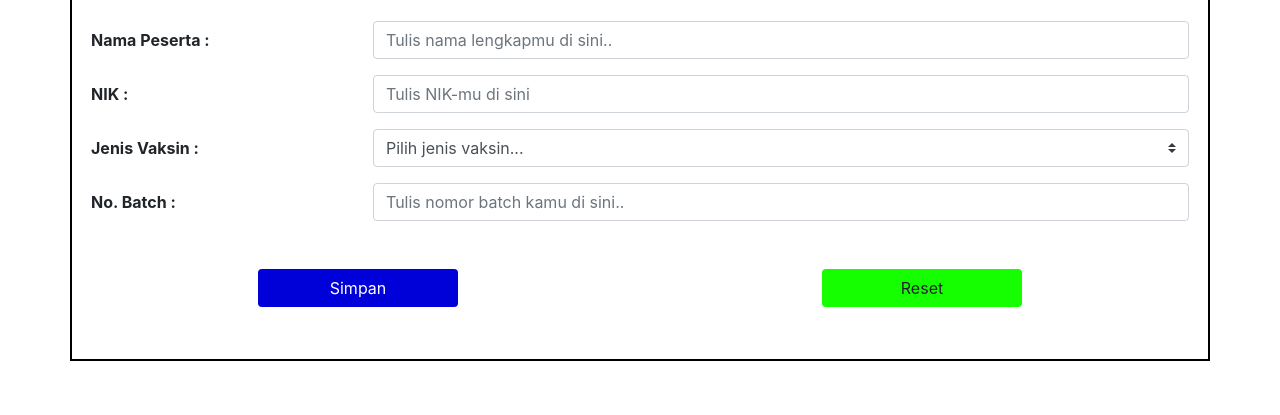
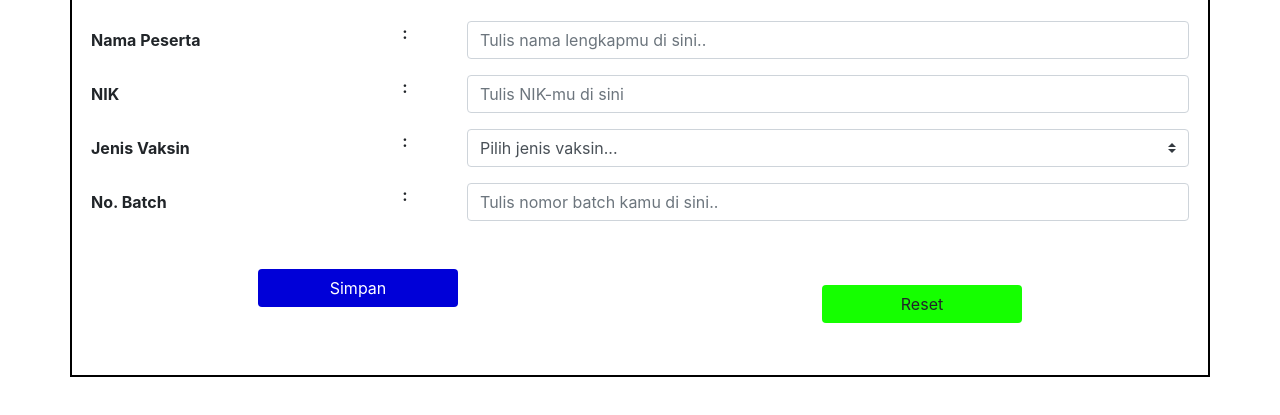
Before and after one commit to MrWaradana/ETS-PWEB-A, a plain HTML site: page A_5026201084_D.html in a window 1280 px wide. Shown: the part 205-620 px from the top of the page. Drawn offline with nearby package versions, Linux system fonts and the light colour scheme.

Commit message:
change : column

```diff
--- a/A_5026201084_D.html
+++ b/A_5026201084_D.html
@@ -39,8 +39,11 @@
 
                 <!-- input nama -->
                 <div class="form-group row">
-                  <label for="nama" class="col-md-3 col-form-label"><strong> Nama Peserta :</strong></label>
-                  <div class="col-md-9">
+                  <label for="nama" class="col-md-3 col-form-label"><strong> Nama Peserta <span class="d-md-none d-inline">:</span></strong></label>
+                  <div class="col-1 text-center d-md-inline d-none">
+                    <strong>:</strong>
+                  </div>
+                  <div class="col-md-8">
                       <input type="text" class="form-control" id="nama" placeholder="Tulis nama lengkapmu di sini.." required minlength="10" pattern="[a-zA-z][a-zA-z\s]*">
                       <div class="valid-feedback">
                         Sudah benar!
@@ -53,8 +56,11 @@
 
                 <!-- input NIK -->
                 <div class="form-group row">
-                  <label for="nik" class="col-md-3 col-form-label"><strong> NIK : </strong></label>
-                  <div class="col-md-9">
+                  <label for="nik" class="col-md-3 col-form-label"><strong>NIK <span class="d-md-none d-inline">:</span></strong></label>
+                  <div class="col-1 text-center  d-md-inline d-none">
+                    <strong>:</strong>
+                  </div>
+                  <div class="col-md-8">
                       <input type="text" class="form-control" id="nik" placeholder="Tulis NIK-mu di sini" required pattern="[0-9]*" minlength="16" maxlength="16">
                       <div class="valid-feedback">
                         Sudah benar!
@@ -67,8 +73,11 @@
 
                 <!-- select vaksin -->
                 <div class="form-group row">
-                  <label for="vaksin" class="col-md-3 col-form-label"><strong> Jenis Vaksin :</strong></label>
-                  <div class="col-md-9">
+                  <label for="vaksin" class="col-md-3 col-form-label"><strong> Jenis Vaksin <span class="d-md-none d-inline">:</span></strong></label>
+                  <div class="col-1 text-center d-md-inline d-none">
+                    <strong>:</strong>
+                  </div>
+                  <div class="col-md-8">
                       <select class="custom-select form-control" id="vaksin" required>
                         <option value="" selected>Pilih jenis vaksin...</option>
                         <option value="AZ">AZ</option>
@@ -86,8 +95,11 @@
 
                 <!-- input batch -->
                 <div class="form-group row">
-                    <label for="batch" class="col-md-3 col-form-label"><strong> No. Batch :</strong></label>
-                    <div class="col-md-9">
+                    <label for="batch" class="col-md-3 col-form-label"><strong> No. Batch <span class="d-md-none d-inline">:</span></strong></label>
+                    <div class="col-1 text-center d-md-inline d-none">
+                      <strong>:</strong>
+                    </div>
+                    <div class="col-md-8">
                         <input type="text" class="form-control" id="batch" placeholder="Tulis nomor batch kamu di sini.." required pattern="[a-zA-Z0-9]*">
                         <div class="valid-feedback">
                           </div>
@@ -102,7 +114,7 @@
                     <div class="col-sm-6 col-12 text-center">
                         <button type="submit" class="btn" style="color:white; background-color: rgb(0, 0, 216); width: 200px;">Simpan</button>
                     </div>
-                    <div class="col-sm-6 col-12 text-center">
+                    <div class="col-sm-6 col-12 text-center mt-3">
                         <button type="reset" class="btn" style="background-color: rgb(21, 255, 0); width: 200px;">Reset</button>
                     </div>
                 </div>
```
